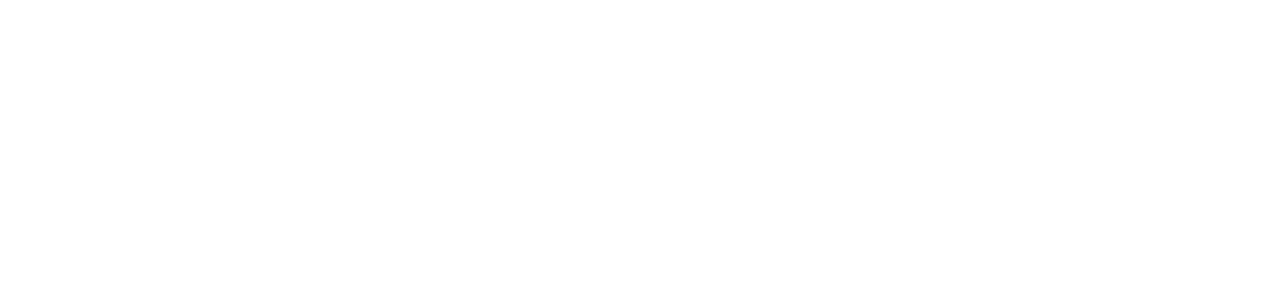
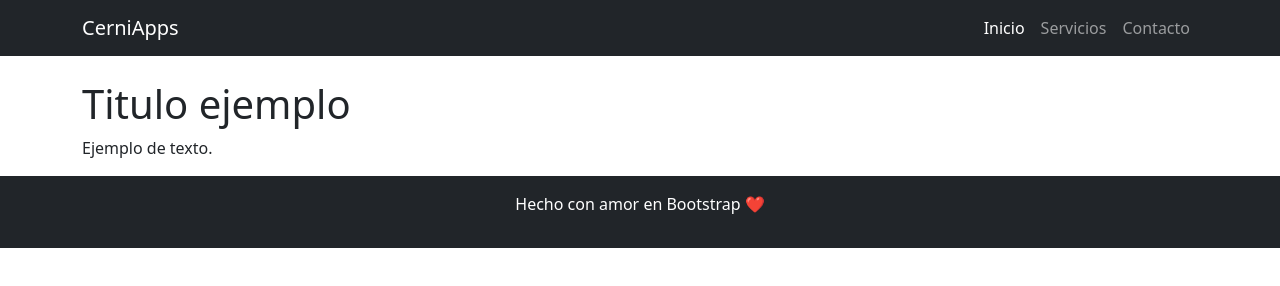
Before and after one commit to Cernical/Bootstrap-Web, a plain HTML site: page index.html in a window 1280 px wide. Drawn offline with nearby package versions, Linux system fonts and the light colour scheme.

Commit message:
Creación estructura web.

```diff
--- a/index.html
+++ b/index.html
@@ -3,11 +3,58 @@
 <head>
     <meta charset="UTF-8">
     <meta name="viewport" content="width=device-width, initial-scale=1.0">
-    <title>Bootstrap</title>
+    <title>CerniApps - Web and Apps</title>
+    <!-- CSS -->
+    <link href="https://cdn.jsdelivr.net/npm/bootstrap@5.3.3/dist/css/bootstrap.min.css" rel="stylesheet" integrity="sha384-QWTKZyjpPEjISv5WaRU9OFeRpok6YctnYmDr5pNlyT2bRjXh0JMhjY6hW+ALEwIH" crossorigin="anonymous">
+    <link href="estilos.css" rel="stylesheet">
+    <!--------->
 </head>
 <body>
-    <header></header>
-    <main></main>
-    <footer></footer>
+    <header>
+        <!-- Barra Navegacion -->
+        <nav class="navbar navbar-expand-lg navbar-dark bg-dark">
+
+            <!-- Contenido global -->
+            <div class="container">
+
+                <!-- Icono home -->
+                <a class="navbar-brand" href="./index.html">CerniApps</a>
+
+                <!-- Boton toggle -->
+                <button class="navbar-toggler" type="button" data-bs-toggle="collapse" data-bs-target="#navbarNav" aria-controls="navbarNav" aria-expanded="false" aria-label="Toggle navigation">
+                    <span class="navbar-toggler-icon"></span>
+                </button>
+
+                <!-- Menu -->
+                <div class="collapse navbar-collapse" id="navbarNav">
+                    <ul class="navbar-nav ms-auto">
+                        <li class="nav-item">
+                            <a class="nav-link active" aria-current="page" href="#">Inicio</a>
+                        </li>
+                        <li class="nav-item">
+                            <a class="nav-link" href="#">Servicios</a>
+                        </li>
+                        <li class="nav-item">
+                            <a class="nav-link" href="#">Contacto</a>
+                        </li>
+                    </ul>
+                </div>
+            </div>
+        </nav>
+    </header>
+    <main>
+        <!-- Contenido principal -->
+        <div class="container mt-4">
+            <h1>Titulo ejemplo</h1>
+            <p>Ejemplo de texto.</p>
+        </div>
+    </main>
+    <footer class="footer mt-auto py-3 bg-dark">
+        <!-- Contenido pie -->
+        <div class="container text-center">
+            <p style="color: white;">Hecho con amor en Bootstrap ❤️</p>
+        </div>
+    </footer>
+    <script src="https://cdn.jsdelivr.net/npm/bootstrap@5.3.3/dist/js/bootstrap.bundle.min.js" integrity="sha384-YvpcrYf0tY3lHB60NNkmXc5s9fDVZLESaAA55NDzOxhy9GkcIdslK1eN7N6jIeHz" crossorigin="anonymous"></script>
 </body>
 </html>
```
